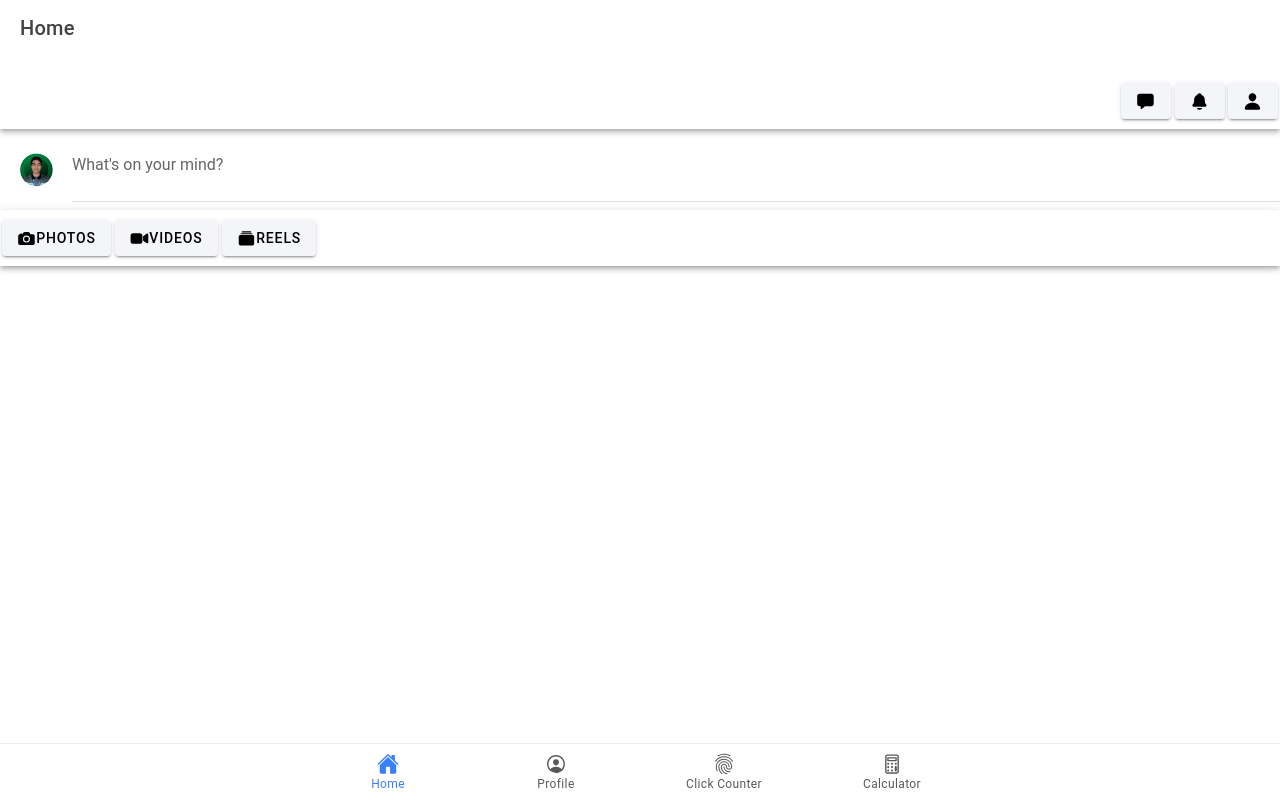
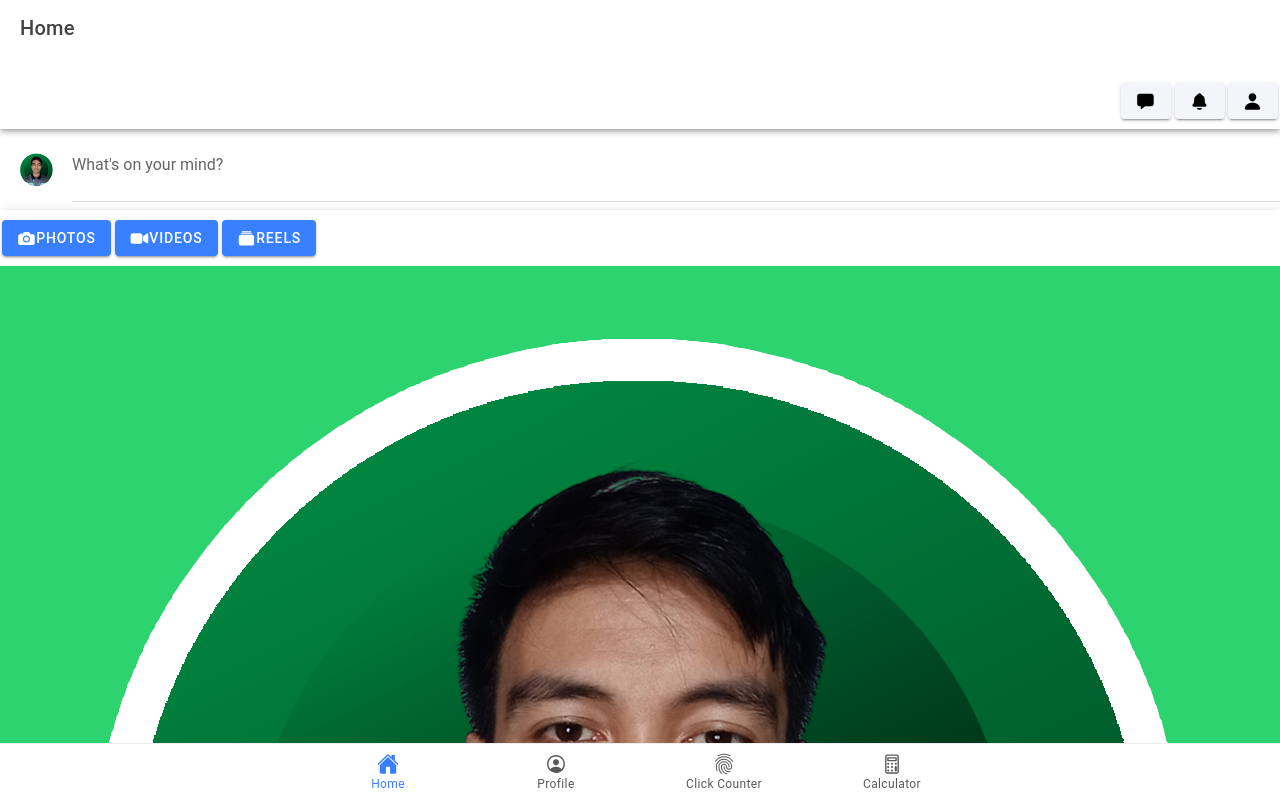
Before and after one commit to RyanPCepada/ion-t-cepada, a React (Vite) app: page /home in a window 1280 px wide. Built offline with nearby package versions, Linux system fonts and the light colour scheme.

Commit message:
home changes

```diff
--- a/src/pages/Home.css
+++ b/src/pages/Home.css
@@ -12,3 +12,8 @@
 /* #profile{
     width: 20px;
 } */
+
+/* variables.css */
+.blue-background {
+  background-color: blue;
+}
--- a/src/pages/Home.tsx
+++ b/src/pages/Home.tsx
@@ -57,19 +57,28 @@ const Home: React.FC = () => {
         {/* Photos, Videos, and Reels Section */}
         <IonFooter>
           <IonToolbar>
-            <IonButton color="light" slot="start">
+            <IonButton color="primary" slot="start">
               <IonIcon icon={camera} />
               <IonText>Photos</IonText>
             </IonButton>
-            <IonButton color="light" slot="start">
+            <IonButton color="primary" slot="start">
               <IonIcon icon={videocam} />
               <IonText>Videos</IonText>
             </IonButton>
-            <IonButton color="light" slot="start">
+            <IonButton color="primary" slot="start">
               <IonIcon icon={albums} />
               <IonText>Reels</IonText>
             </IonButton>
           </IonToolbar>
+
+          <IonToolbar color="success">
+            <img src="../src/assets/img/ARSY_CIRCLE_GREEN_PNG.png" alt="profile" />
+            <IonText style={{ textAlign: 'center' }}>
+              I am Ryan P. Cepada and this is my Home page
+            </IonText>
+
+          </IonToolbar>
+
         </IonFooter>
 
       </IonContent>
```
